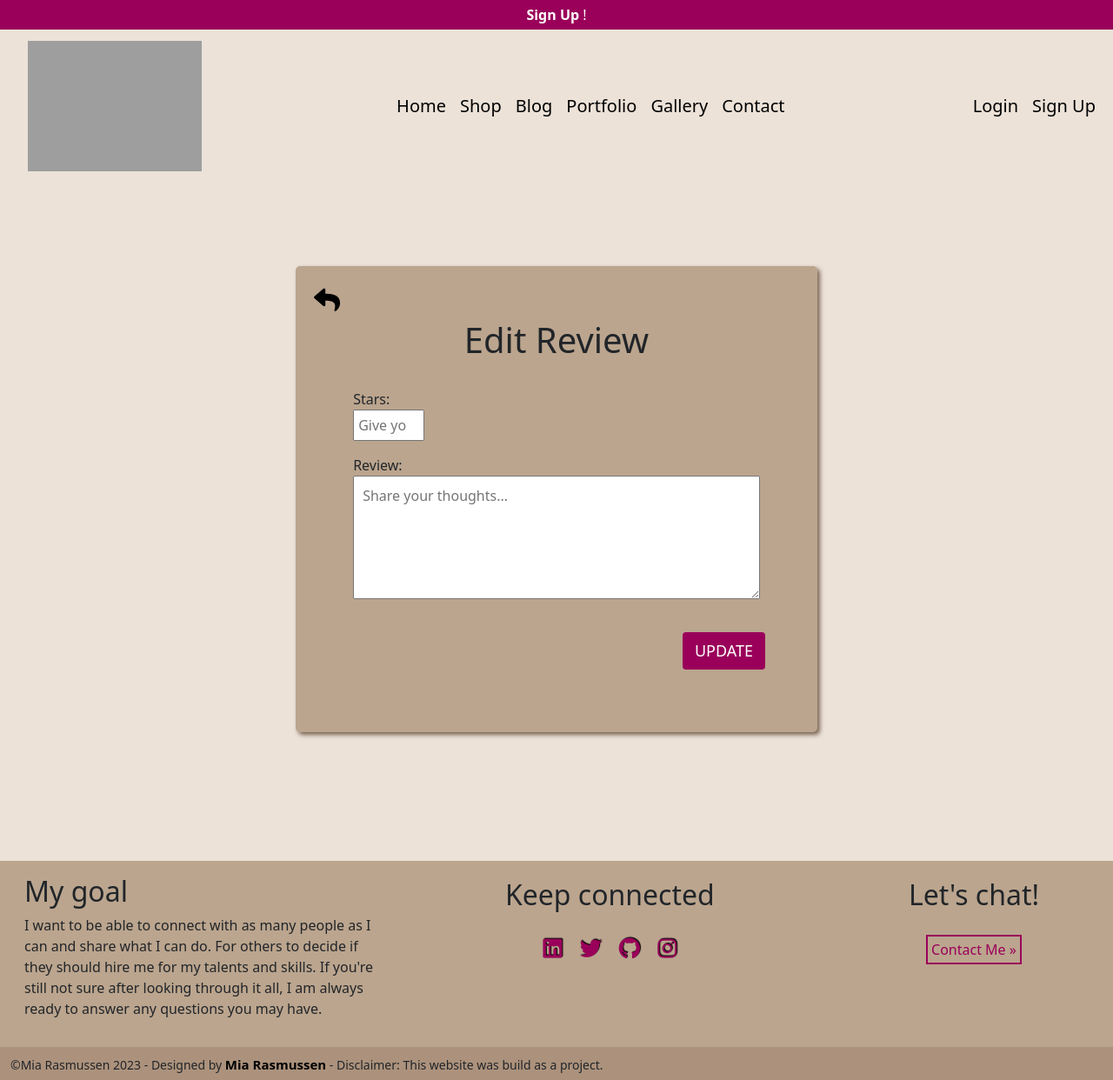
After one commit to Code-Institute-Submissions/MiaRasmussen05-PP4, a Django app: template templates/edit_review.html in a window 1280 px wide. The commit adds this page. Shown: the whole page at 87% size. Run offline with Django 3.2, Linux system fonts and the light colour scheme; the template is opened without the code that fills it: values that come from a table or form of the project are taken from there, others are empty; some libraries are stand-ins or nearby versions; grey boxes are pictures that could not be loaded.

Commit message:
Add and style the edit review page

```diff
--- a/blog/views.py
+++ b/blog/views.py
@@ -9,7 +9,7 @@ from django.contrib.auth.mixins import LoginRequiredMixin
 from random import sample
 from django.utils.text import slugify
 
-from .models import Shop, ShopCategory, Blog, Projects, GalleryCategory, Images, Comment
+from .models import Shop, ShopCategory, Blog, Projects, GalleryCategory, Images, Comment, Review
 from .forms import ReviewForm, CommentForm, ShopForm, ImageForm, ProjectForm, BlogForm
 
 
--- /dev/null
+++ b/templates/edit_review.html
@@ -0,0 +1,36 @@
+{% extends "base.html" %}
+
+{% block title %}Edit Image{% endblock %}
+
+{% block content %}
+
+<div class="countainer-fluid mt-5">
+    <div class="row col-12 d-flex justify-content-center align-self-center ms-0">
+        <div class="mt-5 crud-box">
+            <div>
+                <button class="go-back col-1 mt-3" title="Go back">
+                    <a class="text-black" href="{{request.META.HTTP_REFERER}}"><i class="fas fa-reply"></i></a>
+                </button>
+            </div>
+            <div class="d-flex justify-content-center">
+                <form class="col-10" method="POST" enctype="multipart/form-data">
+                    {% csrf_token %}
+                    <div class="col-12 d-flex justify-content-center">
+                        <h1>Edit Review</h1>
+                    </div>
+                    <div class="col-12 d-flex justify-content-center mt-4">
+                        <div class="justify-content-center">
+                            {{ form.as_p }}
+                        </div>
+                    </div>
+                    <div class="d-flex justify-content-end mb-5">
+                        <button class="btn form-btn mt-3 mb-4" type="submit">UPDATE</button>
+                    </div>
+                </form>
+            </div>
+        </div>
+    </div>
+</div>
+
+
+{% endblock %}
```
Also changed, not shown: templates/shop_item.html (+24 -0 lines).
